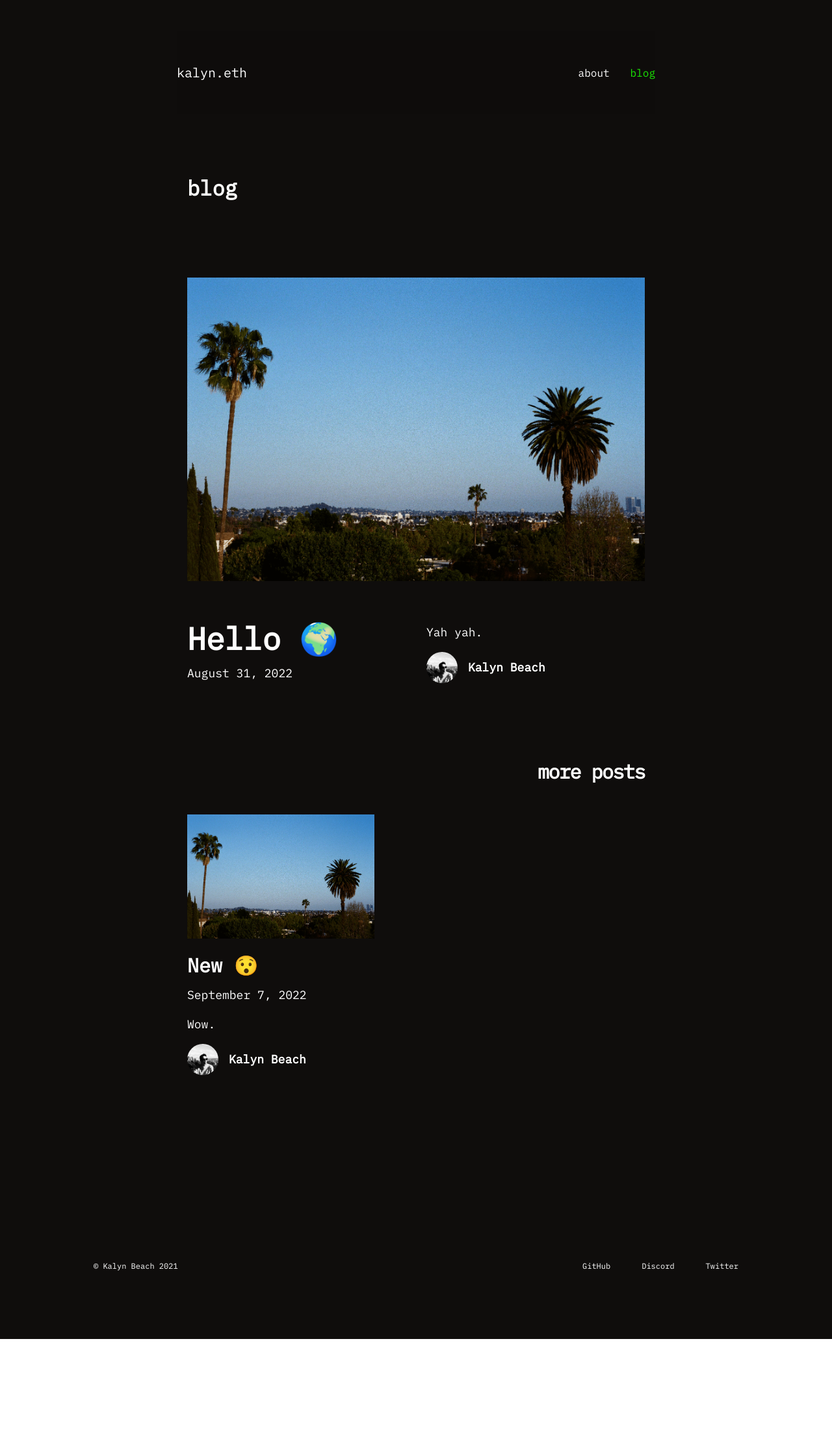
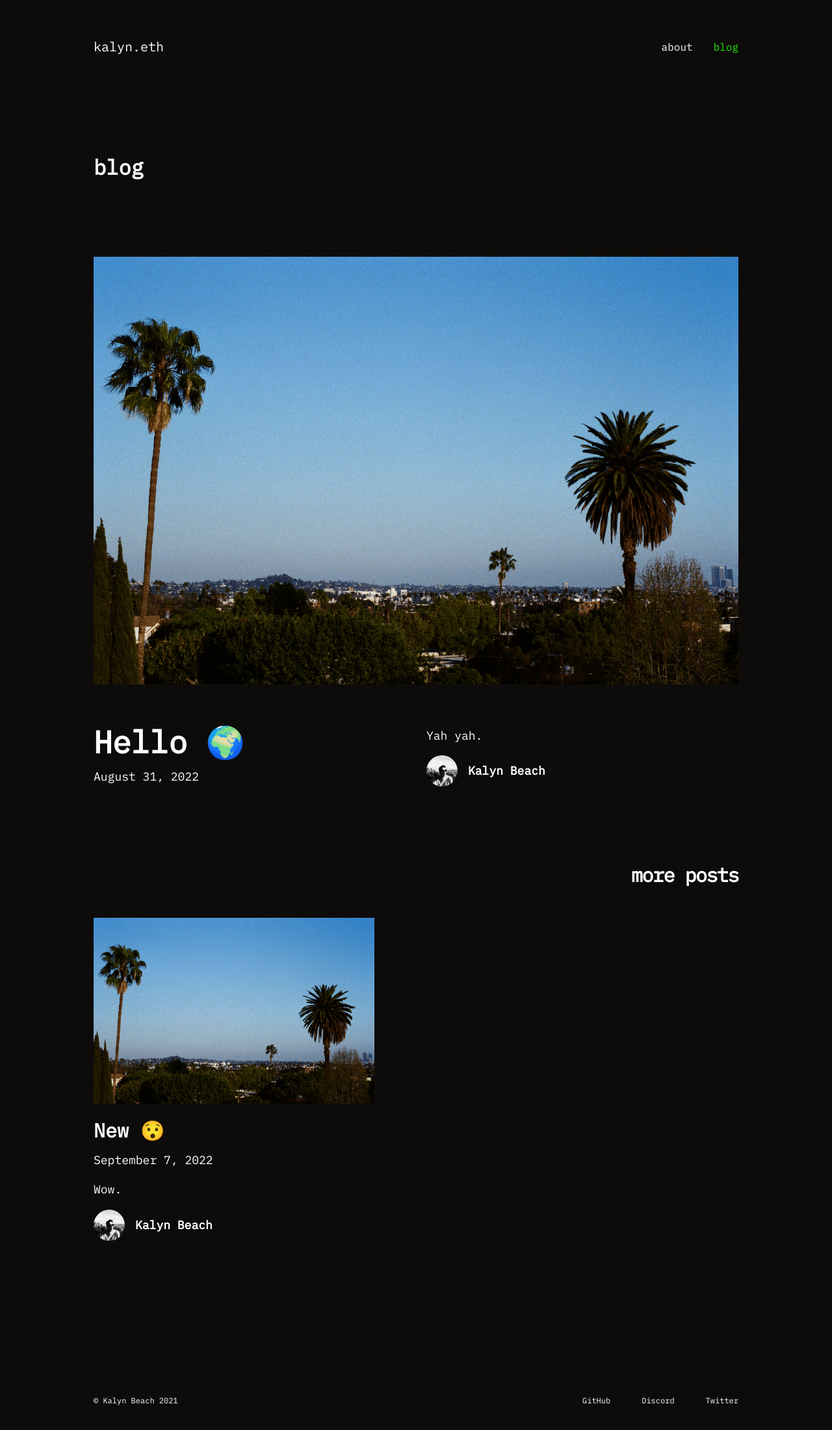
Before and after one commit to kalynbeach/kalyn-eth, a Next.js app: page /blog in a window 1280 px wide. Shown: the top 2200 px of the page at 65% size. Before the commit the page ends 2060 px from the top, so only its background shows below. Built offline with nearby package versions, Linux system fonts and the light colour scheme.

Commit message:
replace header, footer styles with tailwind classes

```diff
--- a/src/components/footer.tsx
+++ b/src/components/footer.tsx
@@ -1,14 +1,12 @@
-import styles from '../styles/components/footer.module.css'
-
 export default function Footer() {
   return (
-    <footer className={styles.footer}>
-      <div className={styles.footerInner}>
-        <span className={styles.footerCopyright}>© Kalyn Beach {new Date().getFullYear()}</span>
-        <div className={styles.footerLinks}>
-          <a href='https://github.com/kalynbeach' target='_blank' rel='noopener noreferrer'>GitHub</a>
-          <a href='https://discordapp.com/channels/@me/KB#8447/' target='_blank' rel='noopener noreferrer'>Discord</a>
-          <a href='https://twitter.com/kalynbeach' target='_blank' rel='noopener noreferrer'>Twitter</a>
+    <footer className='w-full max-w-sm mx-auto my-0 p-0 gap-24 md:max-w-2xl lg:max-w-3xl xl:max-w-5xl'>
+      <div className='h-56 px-4 py-0 flex flex-row justify-between items-center text-xs'>
+        <span className=''>© Kalyn Beach {new Date().getFullYear()}</span>
+        <div className='flex flex-row justify-evenly items-center'>
+          <a className='inline-block' href='https://github.com/kalynbeach' target='_blank' rel='noopener noreferrer'>GitHub</a>
+          <a className='inline-block ml-12' href='https://discordapp.com/channels/@me/KB#8447/' target='_blank' rel='noopener noreferrer'>Discord</a>
+          <a className='inline-block ml-12' href='https://twitter.com/kalynbeach' target='_blank' rel='noopener noreferrer'>Twitter</a>
         </div>
       </div>
     </footer>
--- a/src/components/header.tsx
+++ b/src/components/header.tsx
@@ -1,12 +1,11 @@
 import Link from 'next/link'
 import Nav from './nav'
-import styles from '../styles/components/header.module.css'
 
 export default function Header({ siteTitle }) {
   return (
-    <header className={styles.header}>
-      <div className={styles.headerInner}>
-        <span className={styles.headerTitle}>
+    <header className='p-0 basis-36 sticky top-0 bg-night-900'>
+      <div className='min-h-full flex flex-row justify-between items-center'>
+        <span className='text-xl'>
           <Link href='/'>
             {siteTitle}
           </Link>
--- a/src/components/layout.tsx
+++ b/src/components/layout.tsx
@@ -10,16 +10,16 @@ type Props = {
 
 export default function Layout({ children }: Props) {
   return (
-    <div className='dark min-h-[114vh] flex flex-col justify-start bg-night-900 transition-all'>
+    <div className='dark flex flex-col justify-start bg-night-900 transition-all'>
       <Head>
         <link rel="icon" href="/favicon.ico" />
         <meta name="description" content="kalyn.eth - Kalyn Beach" />
         <meta name="og:title" content={siteTitle} />
         <meta name="twitter:card" content="summary_large_image" />
       </Head>
-      <div className='flex-1 w-full mx-auto py-12 px-8 flex flex-col gap-24 md:max-w-[40rem] md:px-4 lg:max-w-[48rem]'>
+      <div className='flex-1 w-full min-h-screen mx-auto px-8 flex flex-col gap-24 md:max-w-3xl md:px-4 lg:max-w-5xl'>
         <Header siteTitle={siteTitle || `kalyn.eth`} />
-        <main className='px-4 flex-1 flex flex-col'>
+        <main className='p-0 flex-1 flex flex-col'>
           {children}
         </main>
       </div>
--- a/src/styles/global.css
+++ b/src/styles/global.css
@@ -1,9 +1,6 @@
 @tailwind base;
 @tailwind components;
 @tailwind utilities;
-
-/* @import './mixins.module.scss'; */
-
 
 @font-face {
   font-family: "IBMPlexMono-Bold";
--- a/tailwind.config.js
+++ b/tailwind.config.js
@@ -8,9 +8,9 @@ module.exports = {
   theme: {
     colors: {
       'night': {
-        700: '#11141A',
-        800: '#141414',
-        900: '#0F0D0C'
+        700: 'hsl(220, 21%, 8%)', // '#11141A'
+        800: 'hsl(0, 0%, 8%)', // '#141414'
+        900: 'hsl(20, 11%, 5%)' // '#0F0D0C'
       },
     },
     extend: {},
```
